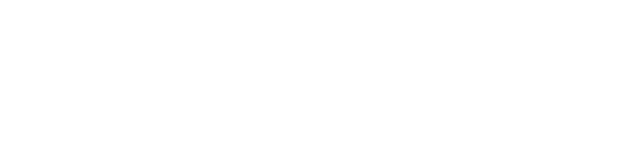
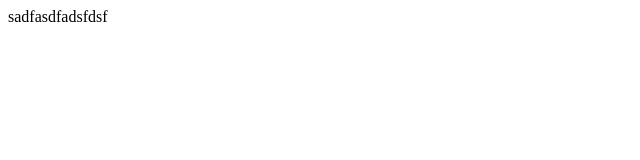
Before and after one commit to Zash0012/GitTraining, a plain HTML site: page index.html in a window 1280 px wide. Shown: the whole page, without its empty margins (0-640 px from the left). Drawn offline with Linux system fonts and the light colour scheme.

Commit message:
"Changed html"

```diff
--- a/index.html
+++ b/index.html
@@ -6,6 +6,6 @@
     <title>Document</title>
 </head>
 <body>
-
+    sadfasdfadsfdsf
 </body>
 </html>
```
